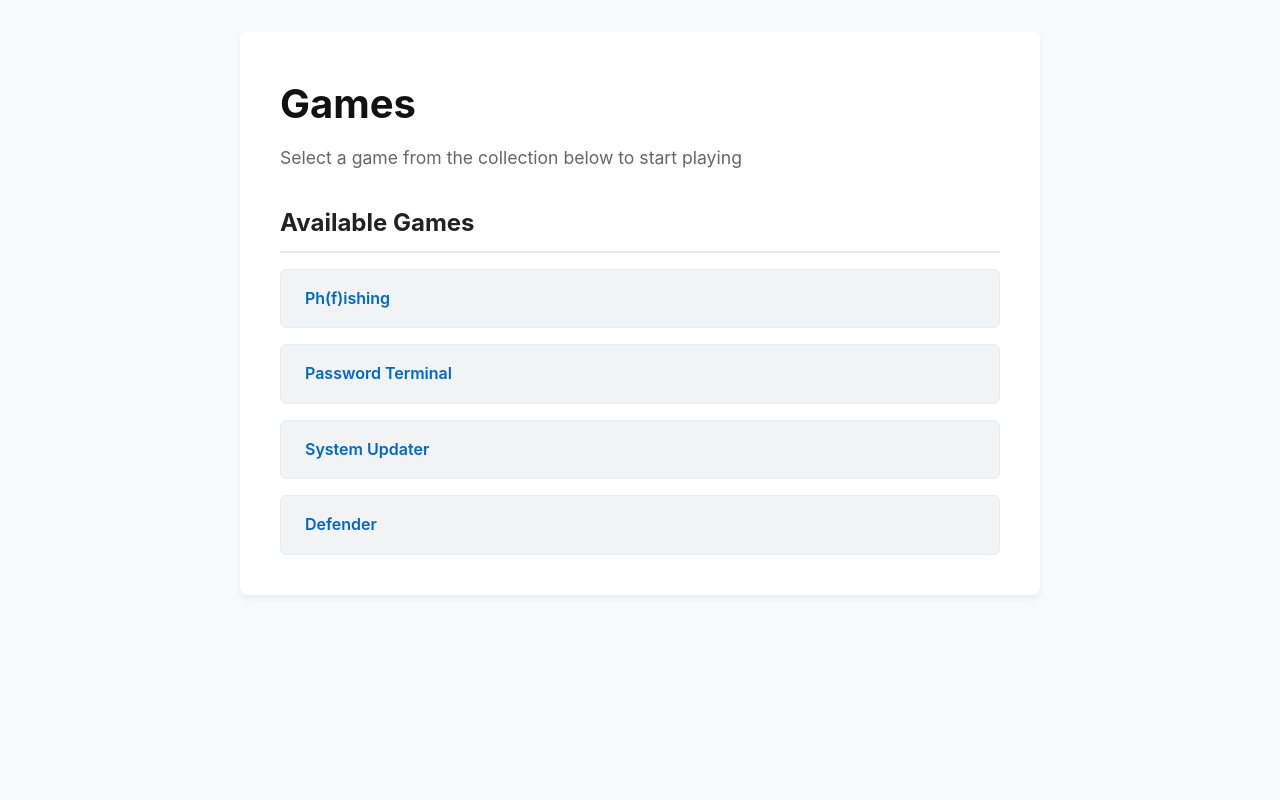
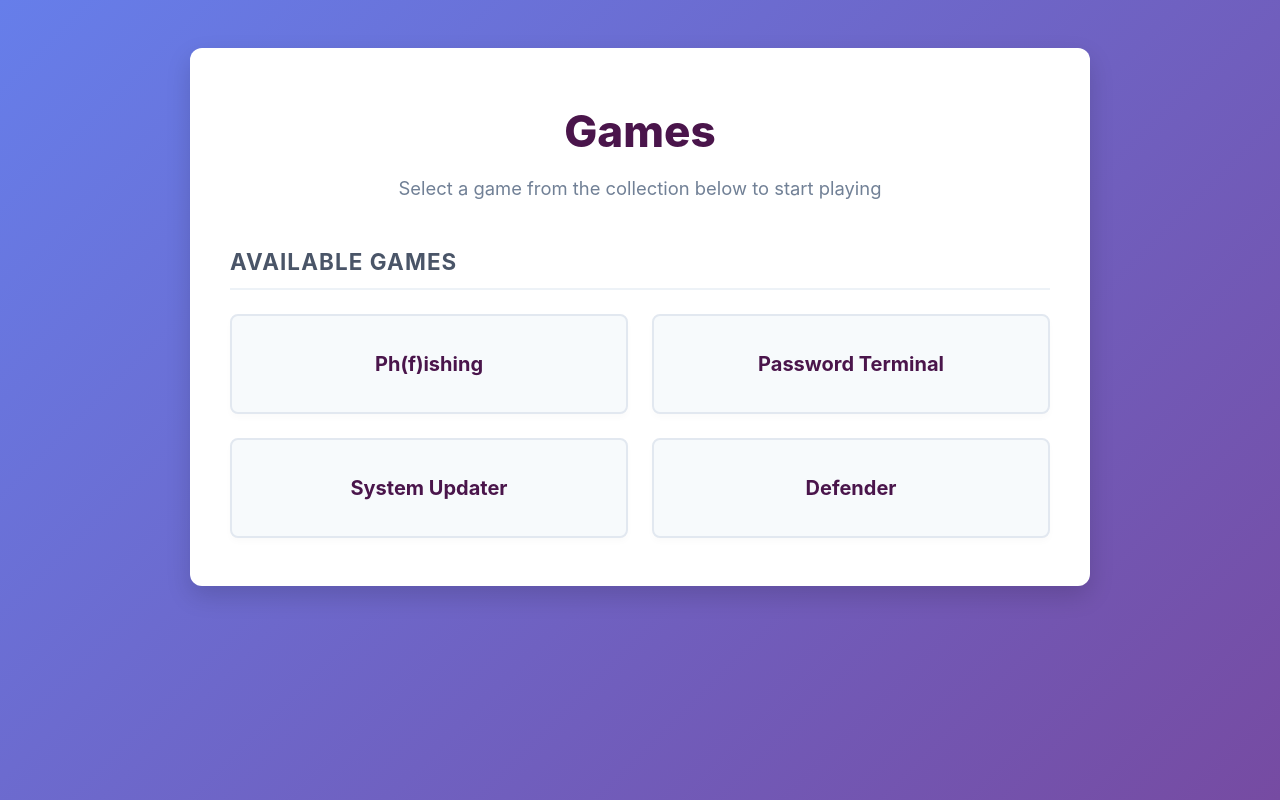
Before and after one commit to younes-bakir/CAM-Games, a plain HTML site: page index.html in a window 1280 px wide. Drawn offline with Linux system fonts and the light colour scheme.

Commit message:
Update style.css

```diff
--- a/style.css
+++ b/style.css
@@ -8,69 +8,82 @@
 body {
     font-family: -apple-system, BlinkMacSystemFont, "Segoe UI", Roboto, Helvetica, Arial, sans-serif;
     line-height: 1.6;
-    color: #333333;
-    background-color: #f8f9fa;
-    padding: 2rem 1rem;
+    color: #2d3748;
+    /* Soft gradient background */
+    background: linear-gradient(135deg, #667eea 0%, #764ba2 100%);
+    background-attachment: fixed;
+    padding: 3rem 1rem;
 }
 
 /* --- Layout Container --- */
 .container {
-    max-width: 800px;
+    max-width: 900px;
     margin: 0 auto;
     background: #ffffff;
-    padding: 2.5rem;
-    border-radius: 8px;
-    box-shadow: 0 4px 6px rgba(0, 0, 0, 0.05);
+    padding: 3rem 2.5rem;
+    border-radius: 12px;
+    box-shadow: 0 10px 25px rgba(0, 0, 0, 0.15);
 }
 
 /* --- Typography --- */
 h1 {
-    font-size: 2.5rem;
-    color: #111111;
+    font-size: 2.75rem;
+    color: #4a154b; /* Deep plum accent color */
     margin-bottom: 0.5rem;
-    font-weight: 700;
+    font-weight: 800;
+    text-align: center;
 }
 
 p {
-    color: #666666;
-    margin-bottom: 2rem;
-    font-size: 1.1rem;
+    color: #718096;
+    margin-bottom: 2.5rem;
+    font-size: 1.15rem;
+    text-align: center;
 }
 
 h2 {
-    font-size: 1.5rem;
-    color: #222222;
-    margin-bottom: 1rem;
-    border-bottom: 2px solid #eaeaea;
+    font-size: 1.4rem;
+    color: #4a5568;
+    margin-bottom: 1.5rem;
+    text-transform: uppercase;
+    letter-spacing: 0.05em;
+    border-bottom: 2px solid #edf2f7;
     padding-bottom: 0.5rem;
 }
 
-/* --- Game Links List --- */
+/* --- Game Cards Grid --- */
 .game-list {
     list-style: none;
-    display: flex;
-    flex-direction: column;
-    gap: 1rem;
+    display: grid;
+    /* Arranges cards into a responsive 2-column grid */
+    grid-template-columns: repeat(auto-fit, minmax(300px, 1fr));
+    gap: 1.5rem;
 }
 
+/* --- Card Design --- */
 .game-item a {
     display: block;
-    padding: 1rem 1.5rem;
-    background-color: #f1f3f5;
-    color: #0066cc;
+    padding: 2rem 1.5rem;
+    background-color: #f7fafc;
+    color: #4a154b;
     text-decoration: none;
-    font-weight: 600;
-    border-radius: 6px;
-    border: 1px solid #e9ecef;
+    font-weight: 700;
+    font-size: 1.25rem;
+    border-radius: 8px;
+    border: 2px solid #e2e8f0;
+    text-align: center;
+    box-shadow: 0 4px 6px rgba(0, 0, 0, 0.02);
 }
 
-/* --- Static Hover States (No Transitions/Animations) --- */
+/* --- Static Card Hover States (Instant Change) --- */
 .game-item a:hover {
-    background-color: #0066cc;
+    background-color: #4a154b;
     color: #ffffff;
-    border-color: #0056b3;
+    border-color: #4a154b;
+    box-shadow: 0 6px 12px rgba(0, 0, 0, 0.1);
 }
 
 .game-item a:active {
-    background-color: #004085;
+    background-color: #310f32;
+    border-color: #310f32;
 }
```
